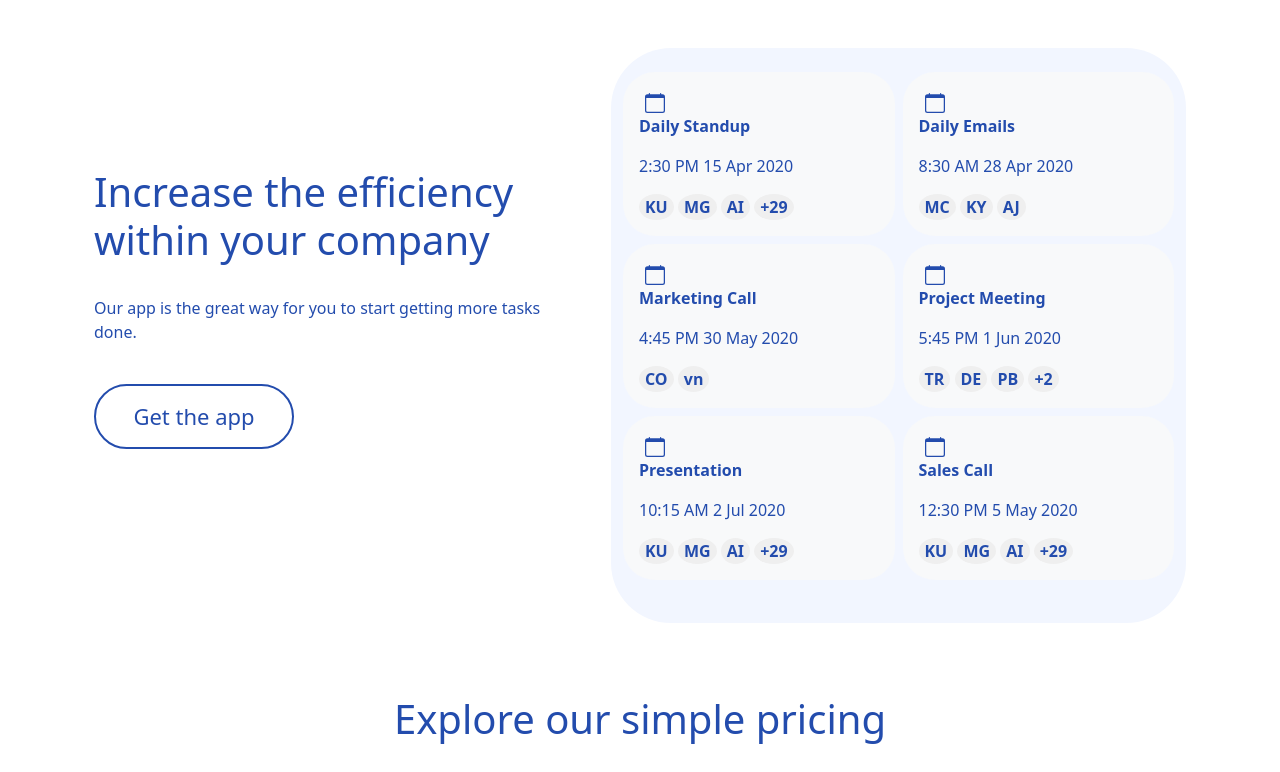
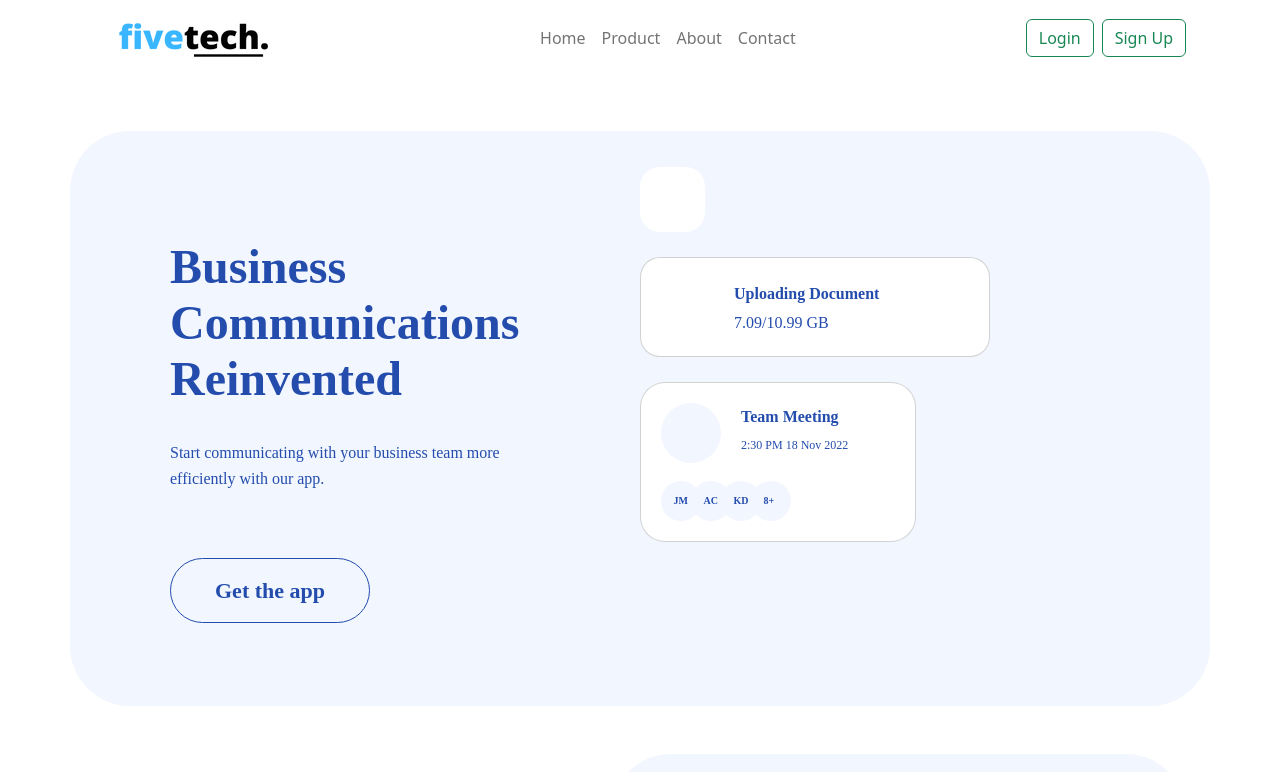
Before and after one commit to Afifahzv/Grup1-FP2, a plain HTML site: page index.html in a window 1280 px wide. Shown: the top 772 px of the page. Drawn offline with nearby package versions, Linux system fonts and the light colour scheme.

Commit message:
update navbar

```diff
--- a/index.html
+++ b/index.html
@@ -21,10 +21,158 @@
       integrity="sha384-A3rJD856KowSb7dwlZdYEkO39Gagi7vIsF0jrRAoQmDKKtQBHUuLZ9AsSv4jD4Xa"
       crossorigin="anonymous"
     ></script>
+
+    <link rel="stylesheet" href="style.css" />
   </head>
 
-  <!-- by: rais haidar ali -->
   <body>
+    <!-- Navbar -->
+    <!-- by : Refian Aulia Perdana -->
+    <div class="container">
+      <nav class="navbar navbar-expand-lg">
+        <div class="container-fluid">
+          <button
+            class="navbar-toggler"
+            type="button"
+            data-bs-toggle="collapse"
+            data-bs-target="#navbarTogglerDemo03"
+            aria-controls="navbarTogglerDemo03"
+            aria-expanded="false"
+            aria-label="Toggle navigation"
+          >
+            <span class="navbar-toggler-icon"></span>
+          </button>
+          <a class="navbar-brand" href="#" id="img">
+            <img src="img/logo.png" alt="Logo Fivetech."
+          /></a>
+          <div
+            class="collapse navbar-collapse justify-content-end"
+            id="navbarTogglerDemo03"
+          >
+            <ul class="navbar-nav">
+              <li class="nav-item">
+                <a class="nav-link" aria-current="page" href="#">Home</a>
+              </li>
+              <li class="nav-item">
+                <a class="nav-link" href="#">Product</a>
+              </li>
+              <li class="nav-item">
+                <a class="nav-link" href="#">About</a>
+              </li>
+              <li class="nav-item">
+                <a class="nav-link" href="#">Contact</a>
+              </li>
+            </ul>
+          </div>
+          <div
+            class="collapse navbar-collapse justify-content-end"
+            id="navbarTogglerDemo03"
+          >
+            <button class="btn btn-outline-success me-2" type="submit">
+              Login
+            </button>
+            <button class="btn btn-outline-success" type="submit">
+              Sign Up
+            </button>
+          </div>
+        </div>
+      </nav>
+    </div>
+
+    <!-- Web Section -->
+    <div class="container" id="web-section">
+      <div class="jumbotron">
+        <div class="row">
+          <div class="col-6" id="card-left">
+            <h1 class="body-text">Business Communications Reinvented</h1>
+            <p class="paragraph">
+              Start communicating with your business team more efficiently with
+              our app.
+            </p>
+            <button class="btn" type="submit">Get the app</button>
+          </div>
+
+          <div class="col-6" id="card-center">
+            <div class="card" id="card-center-1">
+              <span>
+                <i class="fa-regular fa-file fa-xl" style="color: #234cad"></i>
+              </span>
+            </div>
+
+            <div class="card" id="card-center-2">
+              <span class="fa-stack fa-xl">
+                <i
+                  class="fa-solid fa-circle-notch fa-spin fa-stack-2x"
+                  style="color: #234cad"
+                ></i>
+                <i
+                  class="fa-solid fa-cloud-arrow-up fa-stack-1x"
+                  style="color: #234cad"
+                ></i>
+              </span>
+              <div class="paragraph-2">
+                <h4>Uploading Document</h4>
+                <p>7.09/10.99 GB</p>
+              </div>
+            </div>
+
+            <div class="card" id="card-center-3">
+              <span class="fa-stack fa-xl">
+                <i
+                  class="fa-regular fa-circle fa-3x"
+                  style="
+                    position: absolute;
+                    margin: -5.2px 0 0 -5px;
+                    color: #234cad;
+                  "
+                ></i>
+                <!-- <i
+                  class="fa-regular fa-circle fa-stack-2x"
+                  style="color: #234cad"
+                ></i> -->
+                <i
+                  class="fa-solid fa-calendar-days fa-stack-1x fa-lg"
+                  style="color: #234cad"
+                ></i>
+              </span>
+              <div class="paragraph-3">
+                <h4>Team Meeting</h4>
+                <p>2:30 PM 18 Nov 2022</p>
+              </div>
+              <div class="person">
+                <div class="text-block" style="margin-bottom: 0px">
+                  <p>JM</p>
+                </div>
+              </div>
+              <div class="person-1">
+                <div class="text-block-1">
+                  <p>AC</p>
+                </div>
+              </div>
+              <div class="person-2">
+                <div class="text-block-2">
+                  <p>KD</p>
+                </div>
+              </div>
+              <div class="person-3">
+                <div class="text-block-3">
+                  <p>8+</p>
+                </div>
+              </div>
+            </div>
+
+            <!-- <div class="card-right">
+              <span class="fa-stack">
+                <i class="fa-solid fa-circle-notch fa-spin fa-stack-2x"></i>
+                <i class="fa-solid fa-cloud-arrow-up fa-stack-1x"></i
+              ></span>
+            </div> -->
+          </div>
+        </div>
+      </div>
+    </div>
+
+    <!-- by: rais haidar ali -->
     <!-- About -->
     <br />
     <br />
--- /dev/null
+++ b/style.css
@@ -0,0 +1,233 @@
+* {
+  margin: 0;
+  padding: 0;
+}
+/* navbar */
+.navbar {
+}
+
+/* Jumbotron */
+#web-section {
+  height: 575px;
+  width: 1240px;
+  background: #f2f6ff;
+  border-radius: 60px;
+  margin-top: 55px;
+}
+
+/* Card Left */
+#card-left {
+  padding: 108px 100px 107px 100px;
+}
+
+.body-text {
+  font-family: "Nunito";
+  font-style: normal;
+  font-weight: 700;
+  font-size: 48px;
+  line-height: 56px;
+  color: #234cad;
+}
+
+.paragraph {
+  font-family: "Nunito";
+  font-style: normal;
+  font-weight: 400;
+  font-size: 16px;
+  line-height: 26px;
+  color: #234cad;
+  padding: 25px 0 50px 0;
+}
+
+#card-left .btn {
+  border-color: #234cad;
+  border-radius: 32.5px;
+  width: 200px;
+  height: 65px;
+  font-family: Nunito;
+  font-weight: 700;
+  font-size: 22px;
+  color: #234cad;
+}
+
+.col-6 {
+  /* padding:5%; */
+}
+
+/* Card Center */
+#card-center {
+  padding: 0;
+}
+
+#card-center-1 {
+  width: 65px;
+  height: 65px;
+  text-align: center;
+  border: 10px solid white;
+  border-radius: 20px;
+  padding: 0.7em;
+  background: white;
+  margin: 36px 0 25px 0;
+}
+
+#card-center-2 {
+  height: 100px;
+  width: 350px;
+  border-radius: 20px;
+  margin-bottom: 25px;
+}
+#card-center-2 .fa-stack {
+  margin: 25px 20px;
+}
+
+.paragraph-2 {
+  position: relative;
+  bottom: 25px;
+  left: 93px;
+}
+
+.paragraph-2 h4 {
+  font-family: Nunito;
+  font-weight: 700;
+  font-size: 16px;
+  line-height: 21px;
+  color: #234cad;
+}
+
+.paragraph-2 p {
+  font-family: nunito;
+  font-weight: 400;
+  size: 12px;
+  line-height: 21px;
+  color: #234cad;
+}
+
+#card-center-3 {
+  height: 160px;
+  width: 276px;
+  border-radius: 25px;
+}
+
+#card-center-3 .fa-stack {
+  position: absolute;
+  margin: 20px;
+  width: 60px;
+  height: 60px;
+  background-color: #f2f6ff;
+  border-radius: 100%;
+}
+
+#card-center-3 .fa-stack .fa-calendar-days {
+  margin-top: 5px;
+}
+
+.paragraph-3 {
+  position: absolute;
+  bottom: 69px;
+  left: 100px;
+  /* height: 21px; */
+}
+
+.paragraph-3 h4 {
+  width: 104px;
+  height: 21px;
+  font-family: nunito;
+  font-weight: 700;
+  font-size: 16px;
+  line-height: 21px;
+  color: #234cad;
+}
+
+.paragraph-3 p {
+  width: 118px;
+  height: 21px;
+  font-family: nunito;
+  font-weight: 400;
+  font-size: 12px;
+  line-height: 21px;
+  color: #234cad;
+}
+
+.text-block {
+  position: absolute;
+  width: 40px;
+  height: 40px;
+  background-color: #f2f6ff;
+  color: white;
+  padding: 12.5px;
+  border-radius: 100%;
+  bottom: 20px;
+  margin: 20px -10px 20px 20px;
+}
+
+.person .text-block p {
+  height: 14px;
+  font-family: nunito;
+  font-weight: 700;
+  font-size: 10px;
+  line-height: 14px;
+  color: #234cad;
+}
+
+.text-block-1 {
+  position: absolute;
+  width: 40px;
+  height: 40px;
+  background-color: #f2f6ff;
+  color: white;
+  padding: 12.5px;
+  border-radius: 100%;
+  bottom: 20px;
+  margin-left: 50px;
+}
+
+.person-1 .text-block-1 p {
+  height: 14px;
+  font-family: nunito;
+  font-weight: 700;
+  font-size: 10px;
+  line-height: 14px;
+  color: #234cad;
+}
+
+.text-block-2 {
+  position: absolute;
+  width: 40px;
+  height: 40px;
+  background-color: #f2f6ff;
+  color: white;
+  padding: 12.5px;
+  border-radius: 100%;
+  bottom: 20px;
+  margin-left: 80px;
+}
+
+.person-2 .text-block-2 p {
+  height: 14px;
+  font-family: nunito;
+  font-weight: 700;
+  font-size: 10px;
+  line-height: 14px;
+  color: #234cad;
+}
+
+.text-block-3 {
+  position: absolute;
+  width: 40px;
+  height: 40px;
+  background-color: #f2f6ff;
+  color: white;
+  padding: 12.5px;
+  border-radius: 100%;
+  bottom: 20px;
+  margin-left: 110px;
+}
+
+.person-3 .text-block-3 p {
+  height: 14px;
+  font-family: nunito;
+  font-weight: 700;
+  font-size: 10px;
+  line-height: 14px;
+  color: #234cad;
+}
```
Also changed, not shown: img/Background.jpg (added), img/logo.png (added).
